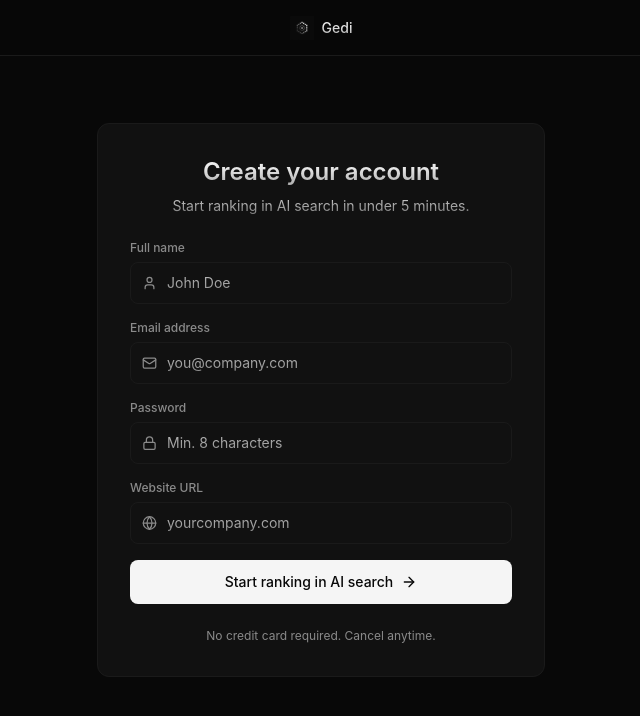
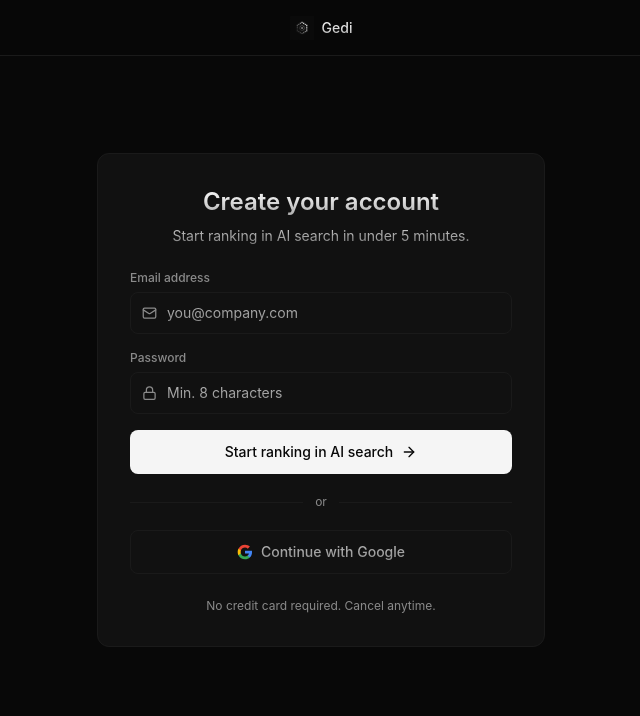
Before and after one commit to tonipcv/gedi-landing, a Next.js app: page /signup in a window 1280 px wide. Shown: the top 716 px of the page, without its empty margins (319-959 px from the left). Built offline with nearby package versions, Linux system fonts and the light colour scheme; no server answers.

Commit message:
simplify signup form: email + password only, add Google option

```diff
--- a/src/app/signup/page.tsx
+++ b/src/app/signup/page.tsx
@@ -1,15 +1,15 @@
 "use client";
 
 import { FormEvent, useState } from "react";
-import { ArrowRight, Globe, Mail, Lock, User, Loader2 } from "lucide-react";
+import { ArrowRight, Mail, Lock, Loader2 } from "lucide-react";
+
+const APP_URL = process.env.NEXT_PUBLIC_APP_URL || "https://dash.gedi.dev";
 
 export default function SignupPage() {
   const [loading, setLoading] = useState(false);
   const [error, setError] = useState("");
-  const [name, setName] = useState("");
   const [email, setEmail] = useState("");
   const [password, setPassword] = useState("");
-  const [websiteUrl, setWebsiteUrl] = useState("");
 
   async function submit(event: FormEvent<HTMLFormElement>) {
     event.preventDefault();
@@ -26,10 +26,8 @@
         method: "POST",
         headers: { "Content-Type": "application/json" },
         body: JSON.stringify({
-          name: name.trim(),
           email: email.trim(),
           password,
-          websiteUrl: websiteUrl.trim(),
           source: "landing_signup",
         }),
       });
@@ -41,7 +39,7 @@
         return;
       }
 
-      window.location.href = "https://dash.gedi.dev/onboarding";
+      window.location.href = `${APP_URL}/onboarding`;
     } catch {
       setError("Something went wrong. Please try again.");
       setLoading(false);
@@ -64,22 +62,6 @@
         </div>
 
         <form onSubmit={submit} className="space-y-4">
-          <div>
-            <label className="mb-1.5 block text-xs font-medium text-muted" htmlFor="name">Full name</label>
-            <div className="relative">
-              <User size={15} className="absolute left-3 top-1/2 -translate-y-1/2 text-muted" />
-              <input
-                id="name"
-                type="text"
-                value={name}
-                onChange={(e) => setName(e.target.value)}
-                className="w-full rounded-lg border border-border bg-bg py-2.5 pl-9 pr-3 text-sm text-grad-subtle placeholder:text-muted focus:border-muted focus:outline-none"
-                placeholder="John Doe"
-                required
-              />
-            </div>
-          </div>
-
           <div>
             <label className="mb-1.5 block text-xs font-medium text-muted" htmlFor="email">Email address</label>
             <div className="relative">
@@ -113,22 +95,6 @@
             </div>
           </div>
 
-          <div>
-            <label className="mb-1.5 block text-xs font-medium text-muted" htmlFor="websiteUrl">Website URL</label>
-            <div className="relative">
-              <Globe size={15} className="absolute left-3 top-1/2 -translate-y-1/2 text-muted" />
-              <input
-                id="websiteUrl"
-                type="url"
-                value={websiteUrl}
-                onChange={(e) => setWebsiteUrl(e.target.value)}
-                className="w-full rounded-lg border border-border bg-bg py-2.5 pl-9 pr-3 text-sm text-grad-subtle placeholder:text-muted focus:border-muted focus:outline-none"
-                placeholder="yourcompany.com"
-                required
-              />
-            </div>
-          </div>
-
           {error && (
             <p className="rounded-lg border border-red-500/20 bg-red-500/10 px-3 py-2 text-xs text-red-400">{error}</p>
           )}
@@ -148,6 +114,25 @@
           </button>
         </form>
 
+        <div className="mt-5 flex items-center gap-3">
+          <div className="flex-1 border-t border-border" />
+          <span className="text-xs text-muted">or</span>
+          <div className="flex-1 border-t border-border" />
+        </div>
+
+        <a
+          href={`${APP_URL}/api/auth/google`}
+          className="mt-5 flex h-11 w-full items-center justify-center gap-2 rounded-lg border border-border text-sm font-medium text-grad-subtle transition-colors hover:border-muted hover:text-grad-light"
+        >
+          <svg className="h-4 w-4" viewBox="0 0 24 24">
+            <path fill="#4285F4" d="M22.56 12.25c0-.78-.07-1.53-.2-2.25H12v4.26h5.92a5.06 5.06 0 01-2.2 3.32v2.77h3.57c2.08-1.92 3.28-4.74 3.28-8.1z" />
+            <path fill="#34A853" d="M12 23c2.97 0 5.46-.98 7.28-2.66l-3.57-2.77c-.98.66-2.23 1.06-3.71 1.06-2.86 0-5.29-1.93-6.16-4.53H2.18v2.84C3.99 20.53 7.7 23 12 23z" />
+            <path fill="#FBBC05" d="M5.84 14.09c-.22-.66-.35-1.36-.35-2.09s.13-1.43.35-2.09V7.07H2.18C1.43 8.55 1 10.22 1 12s.43 3.45 1.18 4.93l2.85-2.22.81-.62z" />
+            <path fill="#EA4335" d="M12 5.38c1.62 0 3.06.56 4.21 1.64l3.15-3.15C17.45 2.09 14.97 1 12 1 7.7 1 3.99 3.47 2.18 7.07l3.66 2.84c.87-2.6 3.3-4.53 6.16-4.53z" />
+          </svg>
+          Continue with Google
+        </a>
+
         <p className="mt-6 text-center text-xs text-muted">
           No credit card required. Cancel anytime.
         </p>
```
